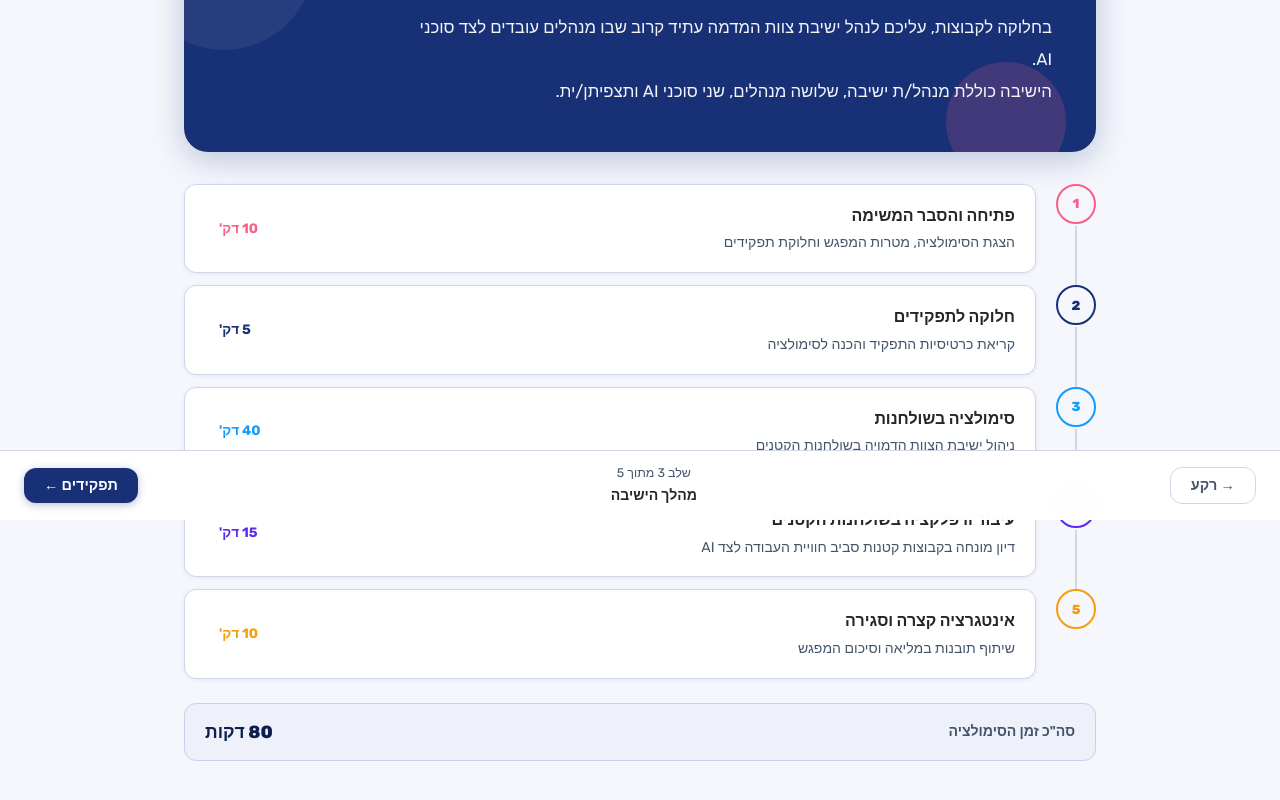
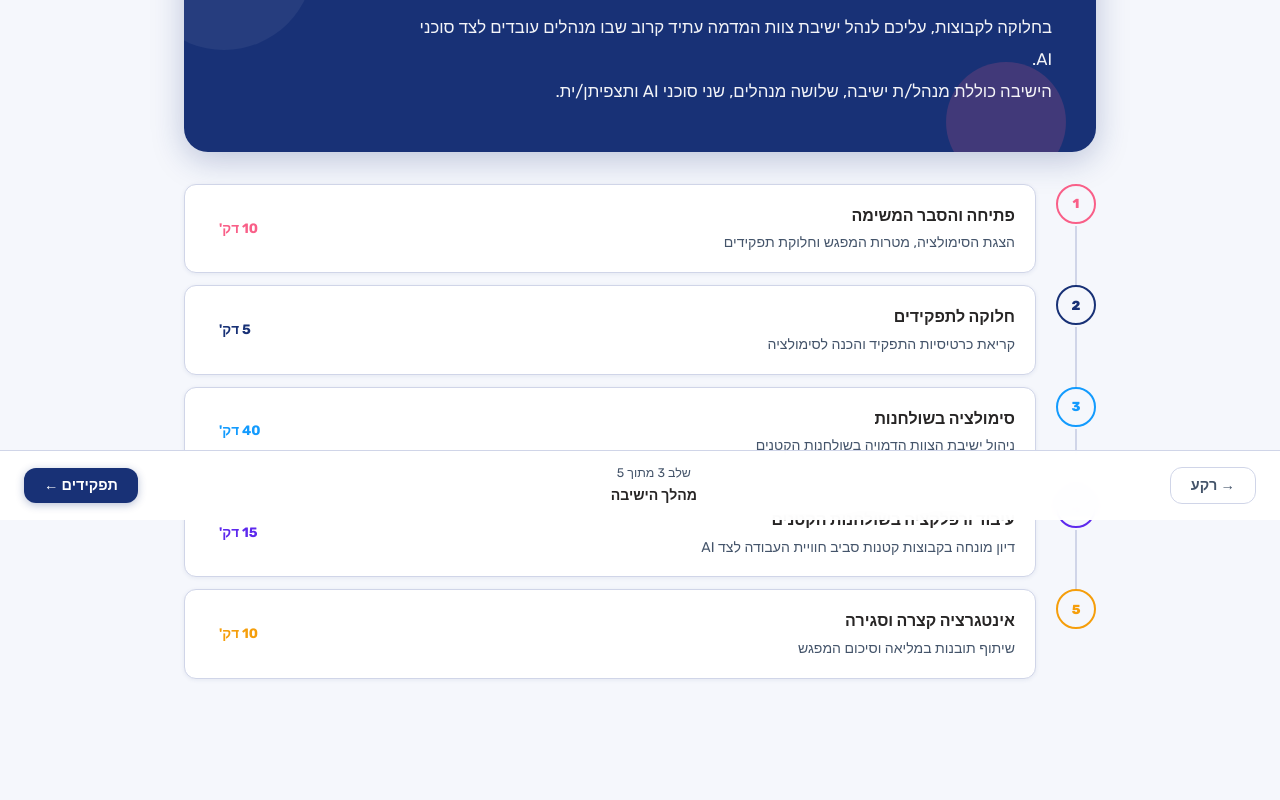
Before and after one commit to NGG-Global/Maccabi-AI-simulation, a React (Vite) app: page /#/flow in a window 1280 px wide. Shown: the part 280-1080 px from the top of the page. After the commit the page ends 1059 px from the top, so only its background shows below. Built offline with nearby package versions, Linux system fonts and the light colour scheme.

Commit message:
Remove total duration display from SimulationFlow
https://claude.ai/code/session_01W1pRuNcGZZC2YbbZmTZ5Ly

```diff
--- a/src/components/SimulationFlow.tsx
+++ b/src/components/SimulationFlow.tsx
@@ -4,8 +4,6 @@ import { simulationPhases } from "../data/simulationContent";
 const phaseColors = ["var(--accent)", "var(--green)", "var(--role-ai)", "var(--role-observer)", "var(--role-manager)"];
 
 const SimulationFlow: React.FC = () => {
-  const totalMinutes = simulationPhases.reduce((s, p) => s + p.duration, 0);
-
   return (
     <div className="page-content">
       <h2 className="section-title">מהלך הישיבה</h2>
@@ -42,7 +40,7 @@ const SimulationFlow: React.FC = () => {
             padding: "4px 14px", marginBottom: 20,
             fontSize: "0.78rem", fontWeight: 700, letterSpacing: "0.04em",
           }}>
-            סימולציה ניהולית — {totalMinutes} דקות
+            סימולציה ניהולית
           </div>
 
           <p style={{ fontSize: "clamp(0.95rem, 2vw, 1.05rem)", lineHeight: 1.9, opacity: 0.95, maxWidth: 640 }}>
@@ -117,24 +115,6 @@ const SimulationFlow: React.FC = () => {
         })}
       </div>
 
-      {/* Total */}
-      <div style={{
-        marginTop: 24,
-        padding: "14px 20px",
-        background: "var(--green-light)",
-        border: "1px solid var(--green-mid)",
-        borderRadius: "var(--radius-md)",
-        display: "flex",
-        alignItems: "center",
-        justifyContent: "space-between",
-      }}>
-        <span style={{ fontWeight: 600, color: "var(--text-muted)", fontSize: "0.88rem" }}>
-          סה"כ זמן הסימולציה
-        </span>
-        <span style={{ fontWeight: 800, color: "var(--green-dark)", fontSize: "1.1rem" }}>
-          {totalMinutes} דקות
-        </span>
-      </div>
     </div>
   );
 };
```
